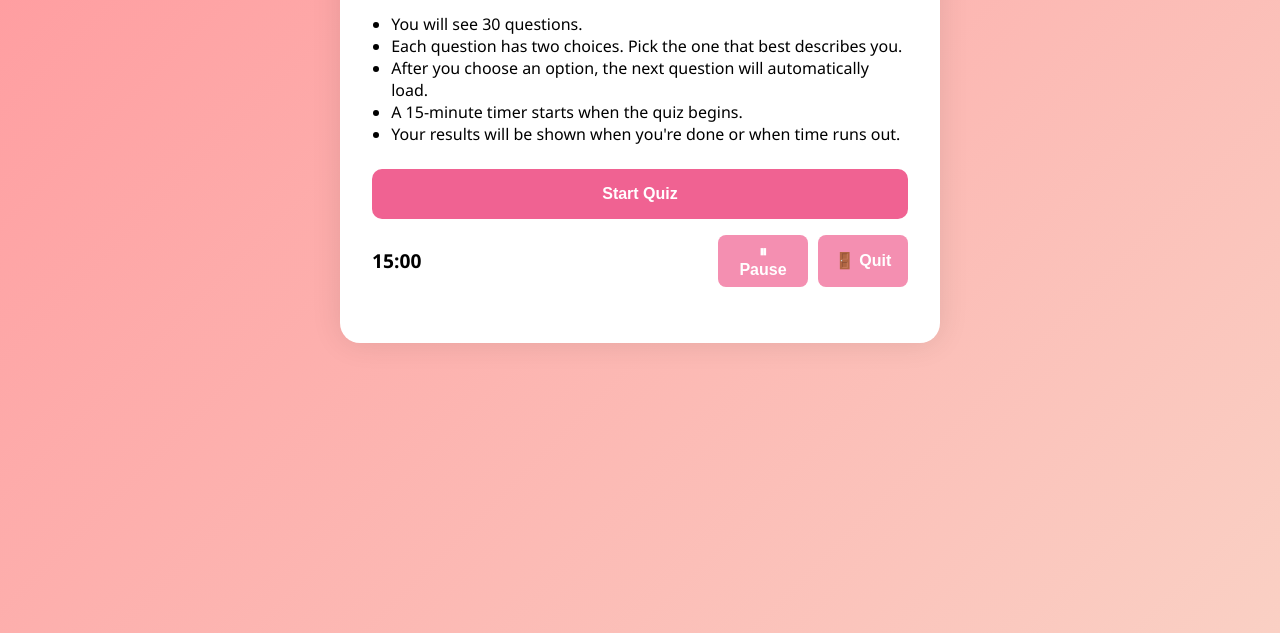
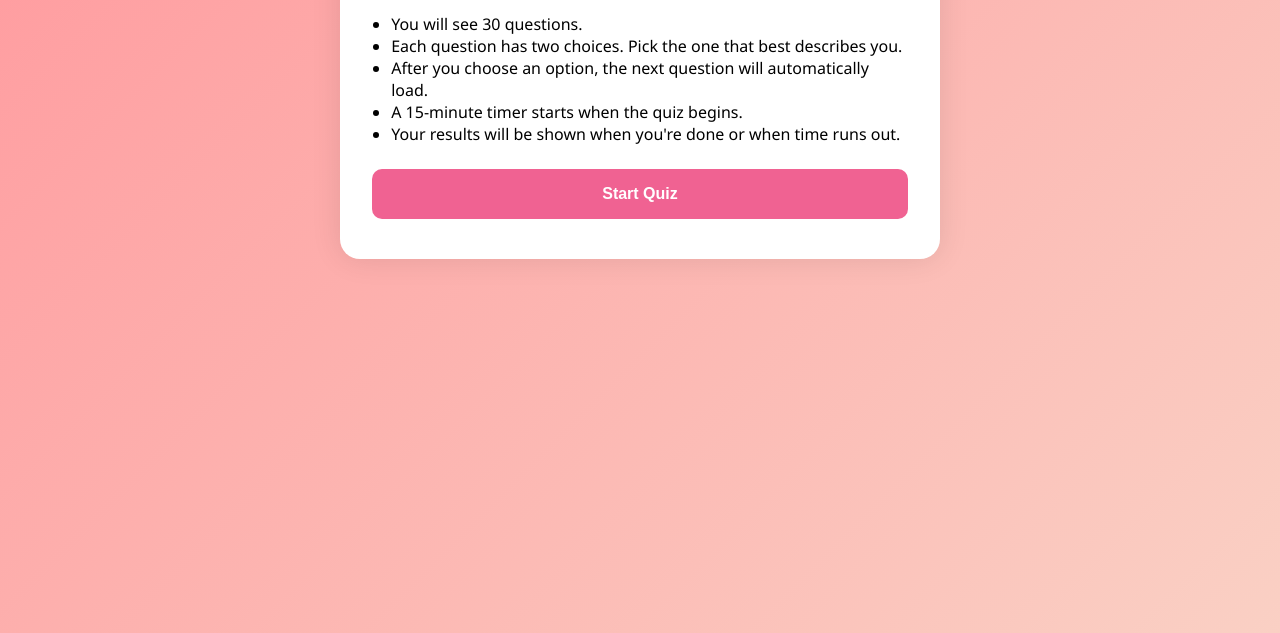
Before and after one commit to Lucas-Erkana/love-language-app, a plain HTML site: page index.html in a window 1280 px wide. Shown: the part 167-800 px from the top of the page. Drawn offline with Linux system fonts and the light colour scheme.

Commit message:
Ensure pause and quit buttons hidden on instructions page; only show after quiz starts

```diff
--- a/index.html
+++ b/index.html
@@ -25,12 +25,13 @@
 
     <!-- Timer -->
     <div id="top-bar" class="hidden">
-        <div id="timer">15:00</div>
-        <div id="controls">
-          <button id="pause-btn" onclick="togglePause()">⏸ Pause</button>
-          <button id="quit-btn" onclick="quitQuiz()">🚪 Quit</button>
-        </div>
+      <div id="timer">15:00</div>
+      <div id="controls">
+        <button id="pause-btn" onclick="togglePause()">⏸ Pause</button>
+        <button id="quit-btn" onclick="quitQuiz()">🚪 Quit</button>
       </div>
+    </div>
+
 
 
     <!-- Quiz Section -->
--- a/js/quiz.js
+++ b/js/quiz.js
@@ -4,6 +4,7 @@ let timerSeconds = 15 * 60;
 let timerInterval;
 let paused = false;
 
+// DOM Elements
 const quizContainer = document.getElementById("quiz-container");
 const resultContainer = document.getElementById("result-container");
 const timerDisplay = document.getElementById("timer");
@@ -63,7 +64,7 @@ function startQuiz() {
 }
 
 function startTimer() {
-  clearInterval(timerInterval);
+  clearInterval(timerInterval); // clear any existing interval
   timerInterval = setInterval(() => {
     if (!paused) {
       const minutes = Math.floor(timerSeconds / 60);
@@ -109,10 +110,10 @@ function resetState() {
   timerDisplay.textContent = "15:00";
 }
 
-// Show instruction page on load
-window.onload = () => {
+// Show instruction screen on load
+document.addEventListener("DOMContentLoaded", () => {
   document.getElementById("instructions").classList.remove("hidden");
-  quizContainer.classList.add("hidden");
-  resultContainer.classList.add("hidden");
-  topBar.classList.add("hidden");
-};
+  document.getElementById("quiz-container").classList.add("hidden");
+  document.getElementById("result-container").classList.add("hidden");
+  document.getElementById("top-bar").classList.add("hidden");
+});
--- a/style.css
+++ b/style.css
@@ -64,7 +64,7 @@
   }
 
   .hidden {
-    display: none;
+    display: none !important;
   }
 
   @keyframes fadeIn {
```
